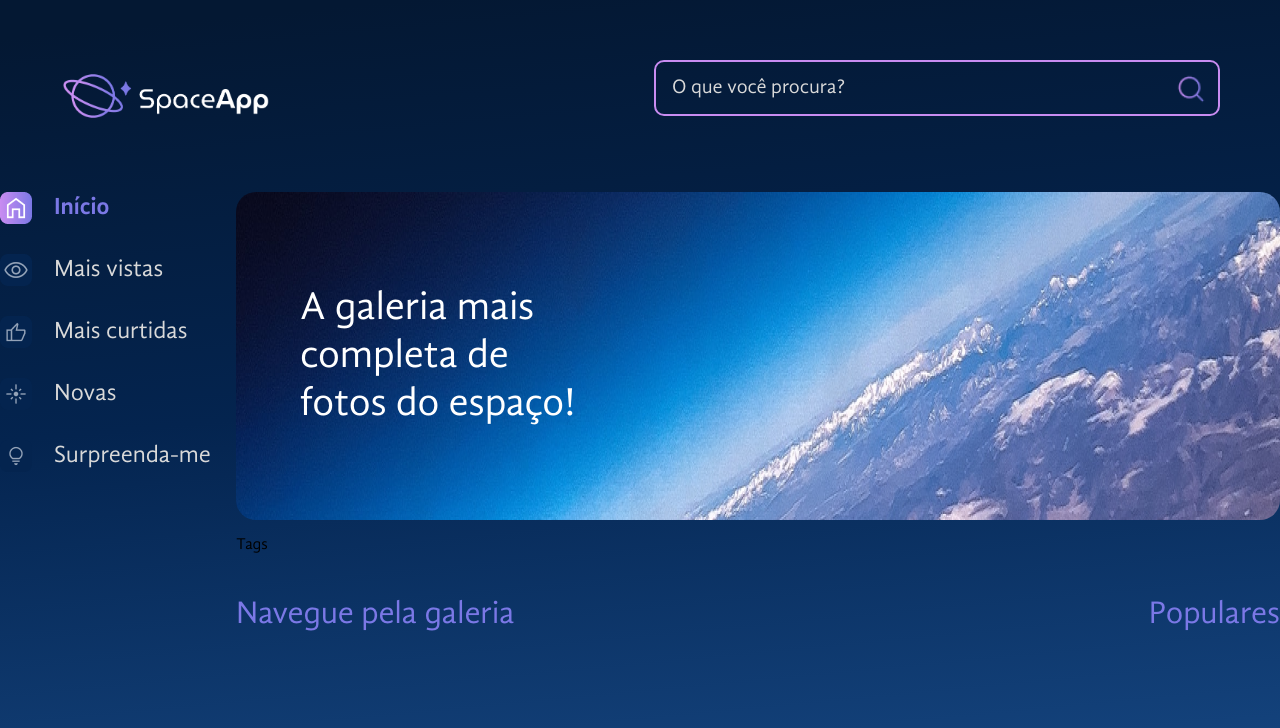
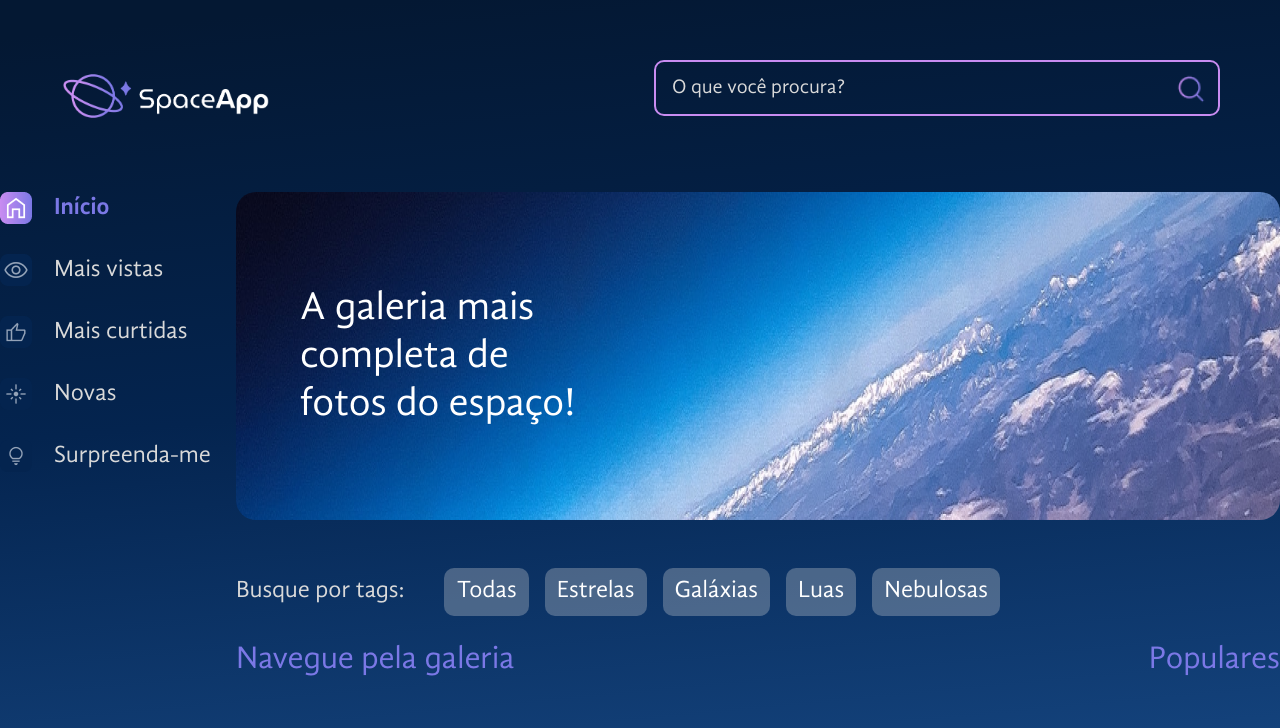
Before and after one commit to SamillyNunes/space-app, a React (Vite) app: page / in a window 1280 px wide. Shown: the top 728 px of the page. Built offline with nearby package versions, Linux system fonts and the light colour scheme.

Commit message:
feat: tags component styled

```diff
--- /dev/null
+++ b/src/assets/json/tags.json
@@ -0,0 +1,22 @@
+[
+    {
+        "id": 0,
+        "titulo": "Todas"
+    },
+    {
+        "id": 1,
+        "titulo": "Estrelas"
+    },
+    {
+        "id": 2,
+        "titulo": "Galáxias"
+    },
+    {
+        "id": 3,
+        "titulo": "Luas"
+    },
+    {
+        "id": 4,
+        "titulo": "Nebulosas"
+    }
+]
--- a/src/components/Gallery/Tags/index.jsx
+++ b/src/components/Gallery/Tags/index.jsx
@@ -1,5 +1,51 @@
+import styled from "styled-components";
+import tags from "../../../assets/json/tags.json";
+
+const LabelStyled = styled.p`
+  font-size: 24px;
+  color: #d9d9d9;
+  margin: 0;
+`;
+
+const TagStyled = styled.button`
+  background-color: rgba(217, 217, 217, 0.3);
+  color: #fff;
+  font-size: 24px;
+  border-radius: 10px;
+  cursor: pointer;
+  padding: 8px 10px;
+  box-sizing: border-box;
+  border: 2px solid transparent;
+  transition: background-color 0.3s ease;
+
+  &:hover {
+    border-color: #c98cf1;
+  }
+`;
+
+const TagsContainer = styled.div`
+  display: flex;
+  align-items: center;
+  gap: 2.5rem;
+  margin-top: 3rem;
+`;
+
+const TagsList = styled.div`
+    display: flex;
+    gap: 1rem;
+`;
+
 const Tags = () => {
-    return <p>Tags</p>
-}
+  return (
+    <TagsContainer>
+      <LabelStyled>Busque por tags:</LabelStyled>
+      <TagsList>
+        {tags.map((tag) => (
+          <TagStyled key={tag.id}>{tag.titulo} </TagStyled>
+        ))}
+      </TagsList>
+    </TagsContainer>
+  );
+};
 
 export default Tags;
```
